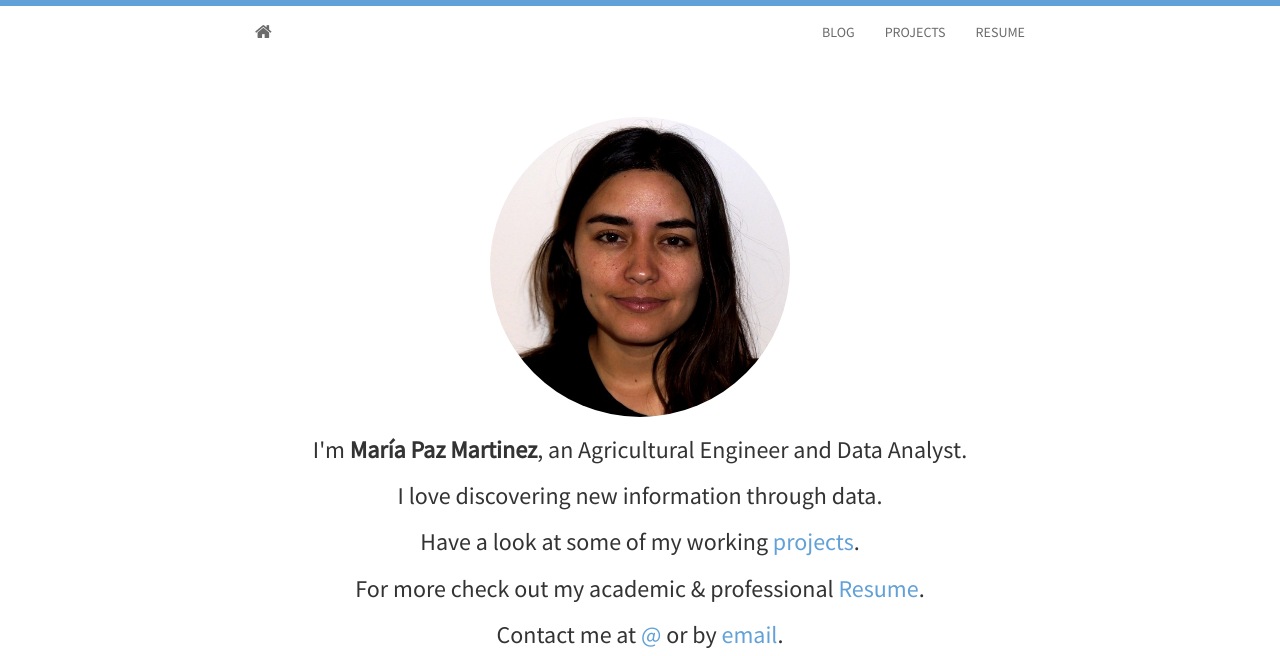
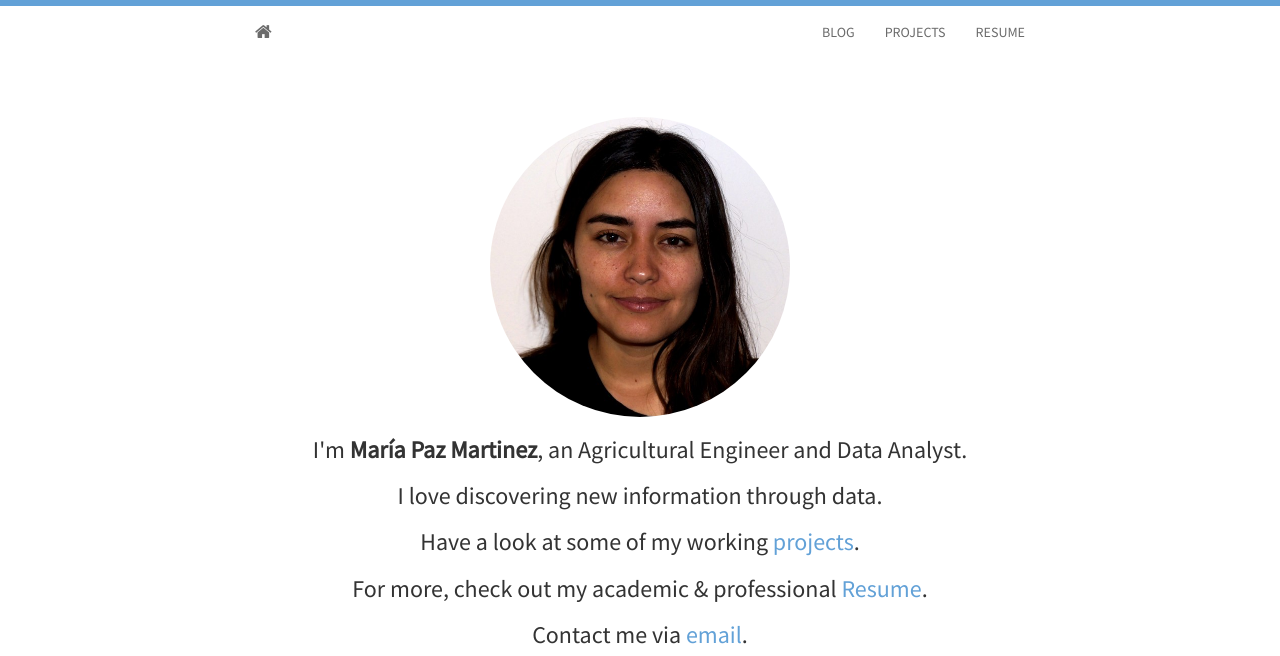
Before and after one commit to mpmarti/mpmarti.github.io, a Jekyll site: the page built from index.html, in a window 1280 px wide. Shown: the top 656 px of the page. Built offline with Jekyll 4.4.1, drawn with Linux system fonts in a browser that asks for light colours; nearby versions of some CDN libraries; the list of posts is cut into pages by our own code; grey boxes are pictures that could not be loaded.

Commit message:
mod index info

```diff
--- a/index.html
+++ b/index.html
@@ -10,8 +10,8 @@ layout: home
 	  <h3>I'm <strong>{{ site.author }}</strong>, an Agricultural Engineer and Data Analyst.</h3>
 	  <h3>I love discovering new information through data.</h3>
 	  <h3>Have a look at some of my working <a href="{{ site.baseurl }}projects.html"> projects</a>.</h3>
-	  <h3>For more check out my academic &amp; professional <a href="http://jekyllt.github.io/vitae">Resume</a>.</h3>
-	  <h3>Contact me at <a href="http://twitter.com/{{ site.twitter }}">@{{ site.twitter }}</a> or by <a href="mailto:{{ site.email }}">email</a>.</h3>
+	  <h3>For more, check out my academic &amp; professional <a href="{{ site.baseurl }}resume.pdf">Resume</a>.</h3>
+	  <h3>Contact me via <a href="mailto:{{ site.email }}">email</a>.</h3>
 	  {% include social.html %}
 	</div>
 </section>
```
